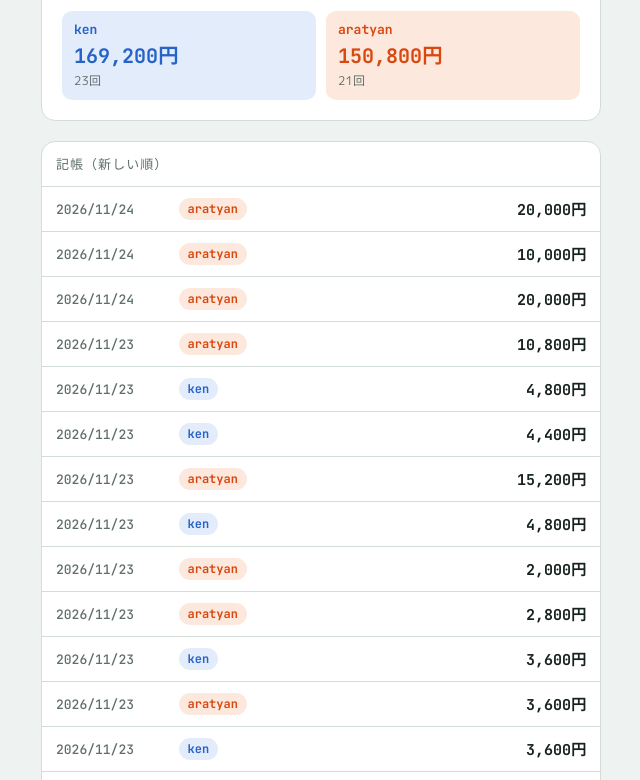
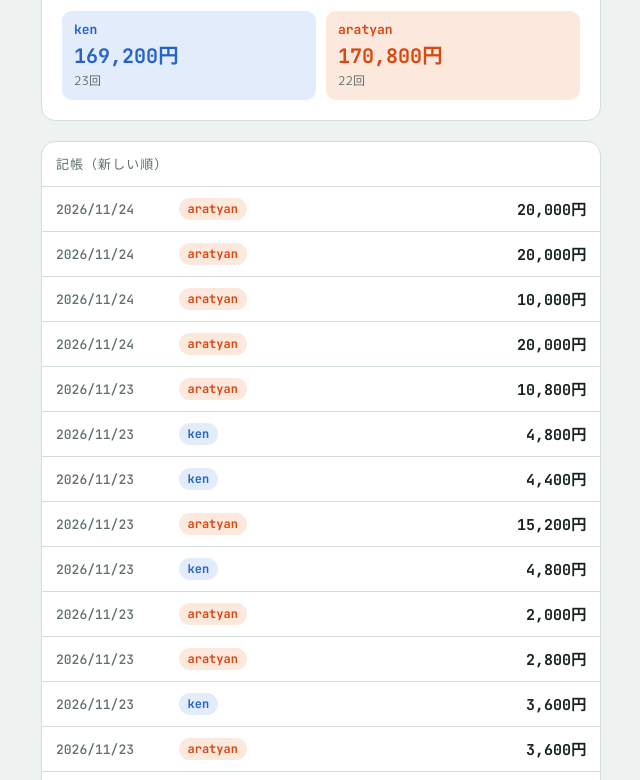
Before and after one commit to setoken06/dobon-kyosai, a plain HTML site: page index.html in a window 1280 px wide. Shown: the part 236-1016 px from the top of the page, without its empty margins (319-959 px from the left). Drawn offline with Linux system fonts and the light colour scheme; a web font is replaced by a local one.

Commit message:
記帳: 2026-11-24 aratyan 20000

```diff
--- a/index.html
+++ b/index.html
@@ -140,6 +140,7 @@ const ENTRIES = [
   { date: "2026-11-24", who: "aratyan", amount: 20000 },
   { date: "2026-11-24", who: "aratyan", amount: 10000 },
   { date: "2026-11-24", who: "aratyan", amount: 20000 },
+  { date: "2026-11-24", who: "aratyan", amount: 20000 },
 ];
 
 const $ = (id) => document.getElementById(id);
```
